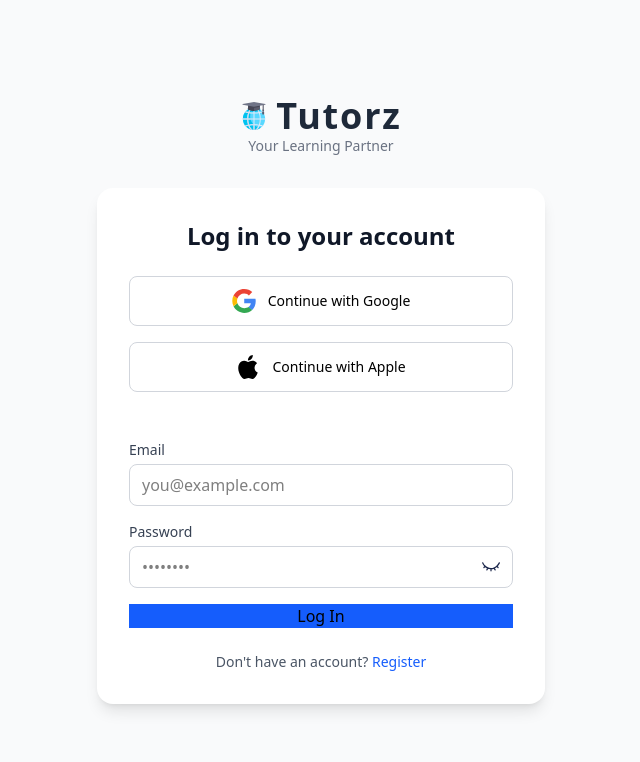
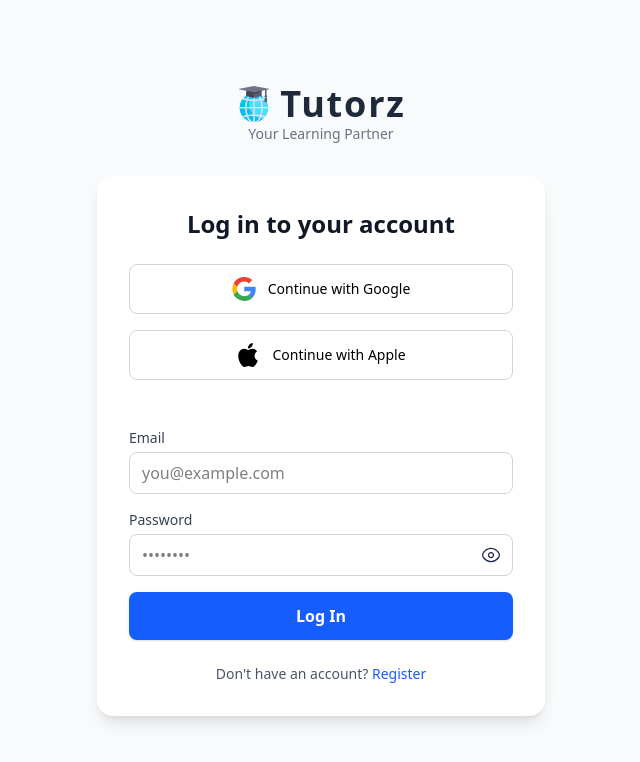
Before and after one commit to YasasBanuka/tutorz-frontend, a React (Vite) app: page /login in a window 1280 px wide. Shown: the top 762 px of the page, without its empty margins (319-959 px from the left). Built offline with nearby package versions, Linux system fonts and the light colour scheme.

Commit message:
Fix errrors

```diff
--- a/src/components/atoms/Icon.jsx
+++ b/src/components/atoms/Icon.jsx
@@ -2,8 +2,8 @@
 
 import googleSrc from '../../assets/Images/google-icon-logo-svgrepo-com.svg';
 import appleSrc from '../../assets/Images/apple-black-logo-svgrepo-com.svg';
-import eyeClosed from '../../assets/Images/eye-svgrepo-com.svg';
-import eyeOpen from '../../assets/Images/eye-closed-svgrepo-com.svg';
+import eyeOpen from '../../assets/Images/eye-svgrepo-com.svg';
+import eyeClosed from '../../assets/Images/eye-closed-svgrepo-com.svg';
 
 const Icon = ({ provider, className }) => {
   const icons = {
--- a/src/components/atoms/Logo.jsx
+++ b/src/components/atoms/Logo.jsx
@@ -8,7 +8,7 @@
             <img
                 src={logoIcon}
                 alt="Tutorz logo"
-                className="h-7 w-7 mr-2"
+                className="h-9 w-9 mr-2"
             />
             Tutorz
         </h1>
--- a/src/components/atoms/Select.jsx
+++ b/src/components/atoms/Select.jsx
@@ -1,7 +1,5 @@
 import React from 'react';
 
-// This component takes 'children' (which will be your <option> tags)
-// and passes them and all other props (...props) to the HTML <select> tag.
 const Select = ({ children, ...props }) => {
     return (
         <select {...props}>
@@ -10,5 +8,5 @@
     );
 };
 
-// This line provides the default export that RegisterForm.jsx is looking for.
+
 export default Select;
--- a/src/components/molecules/FormField.jsx
+++ b/src/components/molecules/FormField.jsx
@@ -3,8 +3,6 @@
 import Input from '../atoms/Input';
 import ErrorMessage from '../atoms/ErrorMessage';
 
-// We will assume your Atom/Input.jsx and Atom/Label.jsx
-// pass through standard props like className, htmlFor, etc.
 
 const FormField = ({ id, label, type = 'text', placeholder, error }) => (
     <div>
--- a/src/components/molecules/PasswordInput.jsx
+++ b/src/components/molecules/PasswordInput.jsx
@@ -1,7 +1,7 @@
 import React, { useState } from 'react';
 import Icon from '../atoms/Icon';
-import Label from '../atoms/Label'; // Using atoms
-import Input from '../atoms/Input'; // Using atoms
+import Label from '../atoms/Label';
+import Input from '../atoms/Input';
 import ErrorMessage from '../atoms/ErrorMessage';
 
 const PasswordInput = ({ id, label, placeholder, error }) => {
--- a/src/components/organisms/LoginForm.jsx
+++ b/src/components/organisms/LoginForm.jsx
@@ -23,7 +23,7 @@
             </div>
             <button
               type="submit"
-                className="w-full bg-blue-600 ... "
+                className="w-full bg-blue-600 text-white font-semibold py-3 rounded-lg hover:bg-blue-700 focus:outline-none focus:ring-2 focus:ring-offset-2 focus:ring-blue-500 transition-all duration-200 shadow-sm hover:shadow-md"
             >
                 Log In
             </button>
--- a/src/components/organisms/RegisterForm.jsx
+++ b/src/components/organisms/RegisterForm.jsx
@@ -32,7 +32,7 @@
                     <option>Student/Parent</option>
                     <option>Tutor</option>
                     <option>Institute</option>
-          _       </Select>
+                </Select>
             </div>
             <button
                 type="submit"
```
Also changed, not shown: 2 other files (tests, documents, lock files or other folders).
